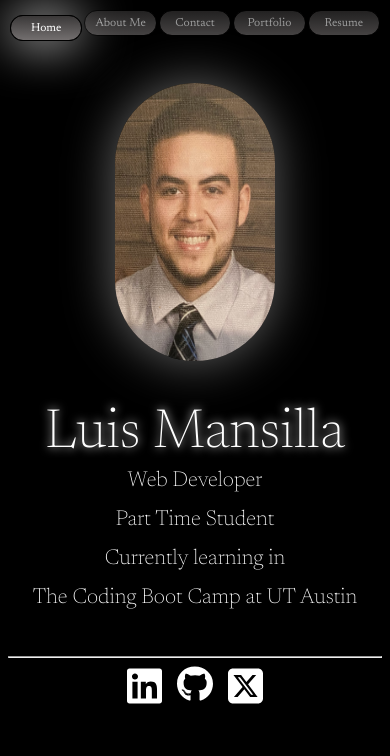
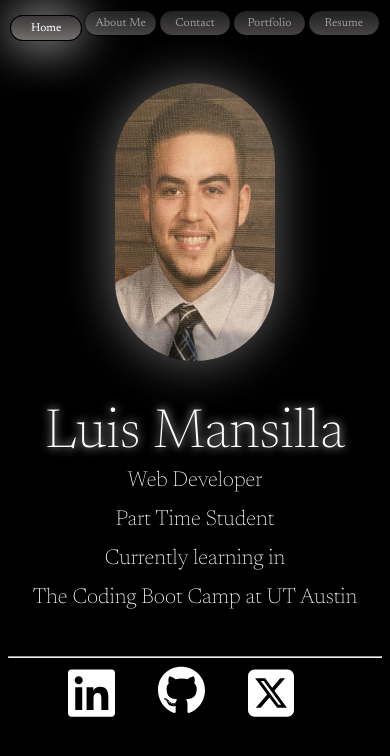
Before and after one commit to lmansilla92/mansilla-react-portfolio, a React (Vite) app: page / in a window 390 px wide. Shown: the top 756 px of the page. Built offline with nearby package versions, Linux system fonts and the light colour scheme.

Commit message:
added redirects file to public folder

```diff
--- a/src/App.css
+++ b/src/App.css
@@ -10,6 +10,11 @@
     display: flex;
 
 } */
+
+.footer-icon-img {
+    filter: invert();
+    width: 4vw;
+}
 
 .project-label-name {
     width: 100;
@@ -470,7 +475,11 @@ h3 {
     }
 
     .footer-icons {
-        width: 9vw;
+        width: 19vw;
+    }
+
+    .footer-icon-img {
+        width: 12vw;
     }
 
     /* sizes buttons */
@@ -487,6 +496,16 @@ h3 {
 
     .contact-container {
         margin: 0;
+        flex-direction: column;
+    }
+
+    .contact-icon-img {
+        width: 18vw;
+
+    }
+
+    .form-container {
+        width: 60vw;
     }
 
     .top-a {
@@ -565,6 +584,7 @@ h3 {
 /* centers the icons on the mobile screen */
     .main-icon-container {
         justify-content: space-evenly;
+        height: 21rem;
     }
 
     .contact-social-container {
--- a/src/components/Footer.jsx
+++ b/src/components/Footer.jsx
@@ -3,21 +3,21 @@ export default function Footer() {
         <footer className='footer-container'>
             <a className='footer-icons' href="https://www.linkedin.com/in/luis-mansilla-526781108/">
                 <img
-                    className="contact-icon-img"
+                    className="footer-icon-img"
                     alt="linkedin icon"
                     src="linkedin.svg"
                 />
             </a>
             <a className='footer-icons' href="https://github.com/lmansilla92">
                 <img
-                    className="contact-icon-img"
+                    className="footer-icon-img"
                     alt="github icon"
                     src="github.svg"
                 />
             </a>
             <a className='footer-icons' href="https://twitter.com/LuisM23">
                 <img
-                    className="contact-icon-img"
+                    className="footer-icon-img"
                     alt="twitter/x icon"
                     src="square-x-twitter.svg"
                 />
```
Also changed, not shown: src/main.jsx (line endings or trailing spaces), 1 other file (tests, documents, lock files or other folders).
